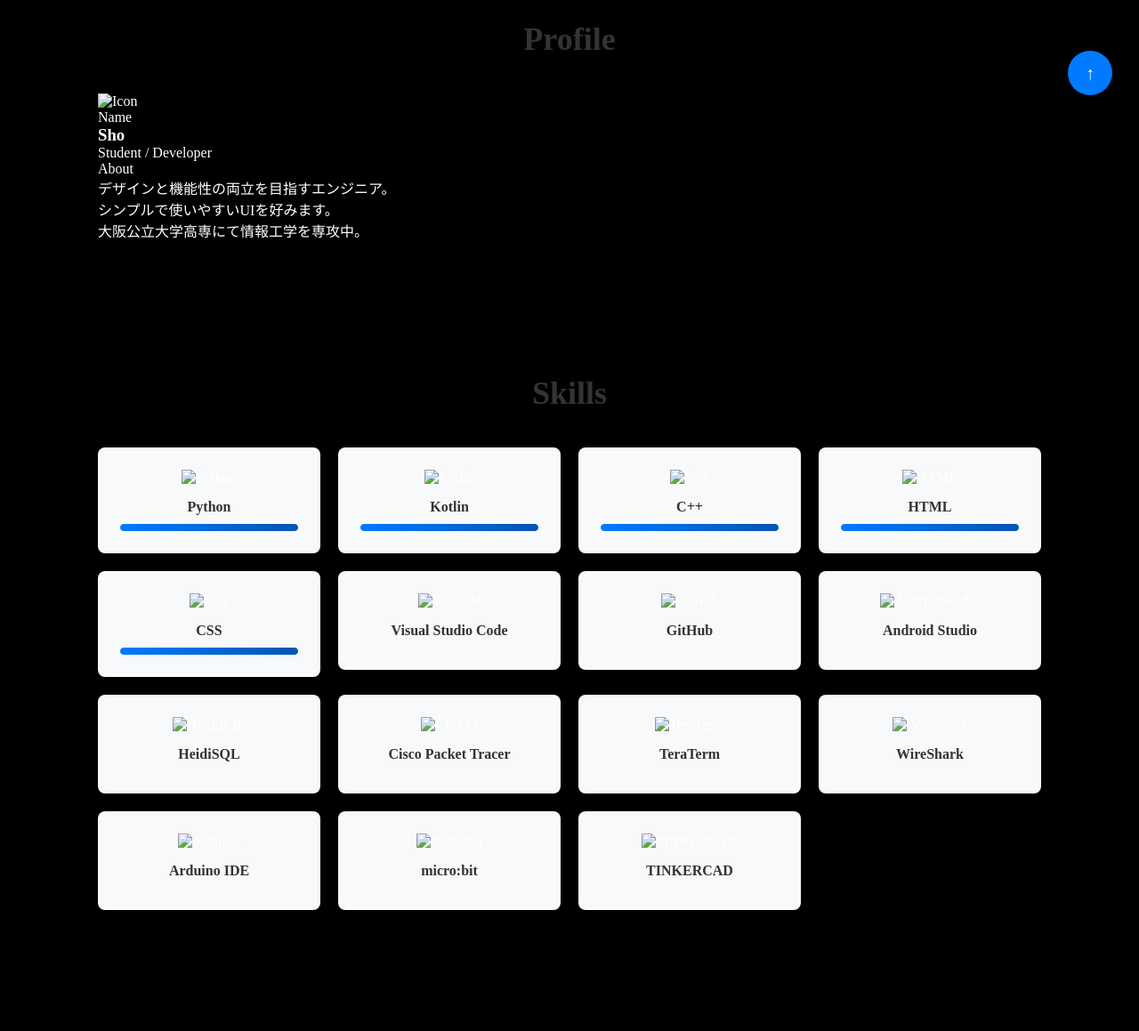
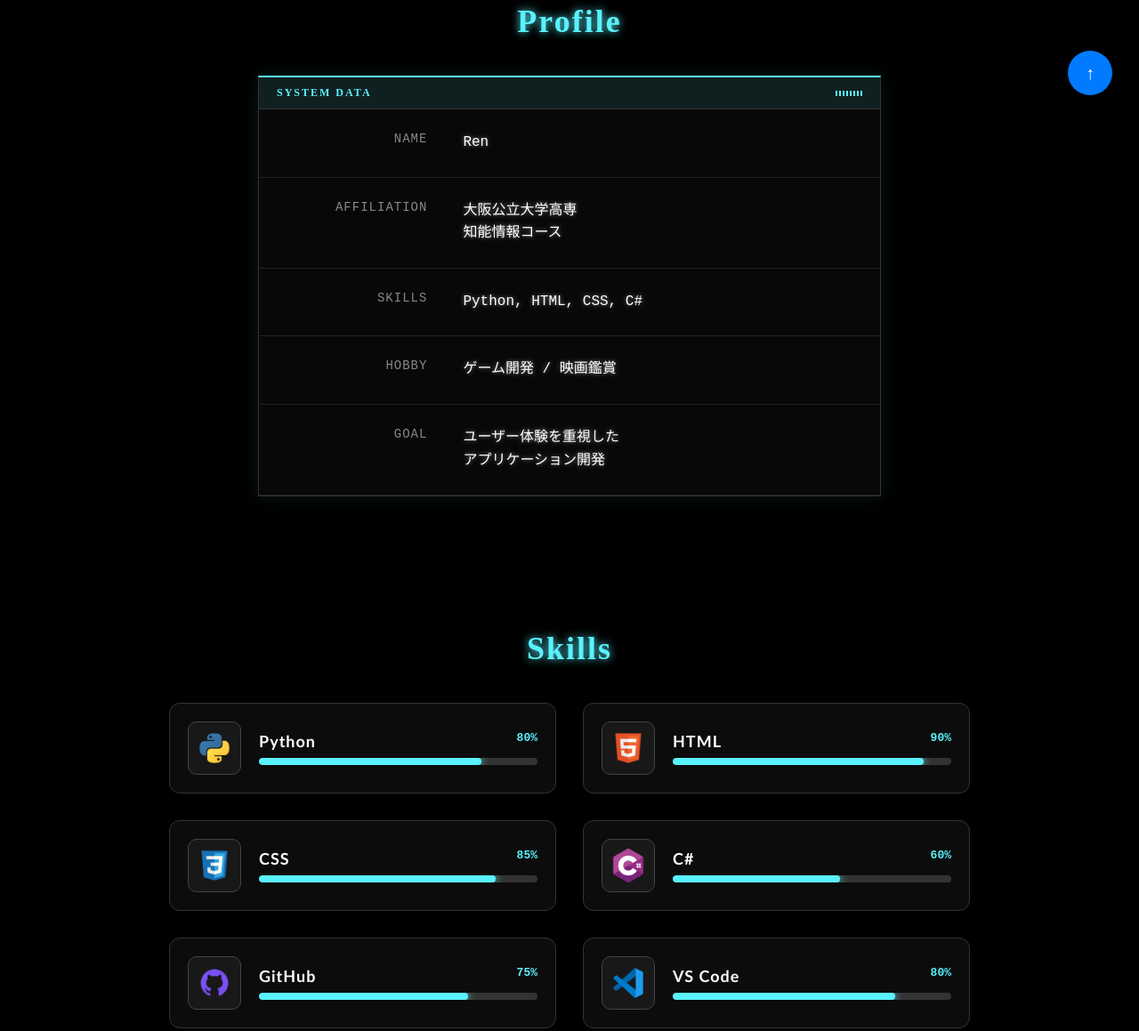
Before and after one commit to renk0n/portfolio, a plain HTML site: page index.html in a window 1280 px wide. Shown: the part 663-1822 px from the top of the page at 89% size. Drawn offline with Linux system fonts and the light colour scheme; files whose address does not match are found by name.

Commit message:
photo skill edit

```diff
--- a/index.css
+++ b/index.css
@@ -35,8 +35,31 @@ body {
     height: 100%;
 }
 
-.header-logo {
-    height: 40px;
+.header-logo-text {
+    font-size: 28px;
+    /* 文字の大きさ */
+    font-weight: bold;
+    /* 太文字 */
+    color: #5af2fd;
+    /* 水色ネオンカラー */
+    text-decoration: none;
+    /* 下線を消す */
+    font-family: 'Trebuchet MS', sans-serif;
+    /* カッコいいフォント */
+    letter-spacing: 2px;
+    /* 文字の間隔を少し空ける */
+
+    /* 👇 ほんのり光らせる */
+    text-shadow: 0 0 10px rgba(90, 242, 253, 0.5);
+    transition: all 0.3s;
+    cursor: default;
+}
+
+/* マウスを乗せた時に強く光る */
+.header-logo-text:hover {
+    text-shadow: 0 0 20px #5af2fd;
+    color: #fff;
+    /* 文字の中心を白くして発光感を出す */
 }
 
 .header-right {
@@ -92,143 +115,257 @@ section h2 {
     font-size: 36px;
     margin-bottom: 40px;
     text-align: center;
-    color: #333;
+    color: #5af2fd;
+    text-shadow: 0 0 10px #5af2fd;
+    font-weight: 800;
+    letter-spacing: 2px;
 }
 
 /* Profile */
-/* Profile (文章形式のスタイル) */
-.profile-content {
-    max-width: 800px;
-    /* 文章が横に長くなりすぎないように幅を制限 */
+/* Profile: サイバー・ステータス表 */
+
+/* 表全体を囲むカード */
+.status-card {
+    max-width: 700px;
     margin: 0 auto;
-    /* 中央寄せ */
-    text-align: left;
-    /* テキストは左寄せ */
-    line-height: 1.8;
-    /* 行間を少し広げて読みやすく */
+    background: rgba(10, 10, 10, 0.8);
+    /* 半透明の黒 */
+    border: 1px solid #333;
+    border-top: 2px solid #5af2fd;
+    /* 上だけ水色のアクセント */
+    box-shadow: 0 0 20px rgba(90, 242, 253, 0.1);
+    backdrop-filter: blur(5px);
 }
 
-.profile-greeting {
-    font-size: 22px;
-    /* 最初の挨拶を少し大きく */
-    font-weight: bold;
-    text-align: center;
-    /* 挨拶だけ中央寄せにしてもOK */
-    margin-bottom: 25px;
+/* カードの上部（飾り） */
+.card-header {
+    display: flex;
+    justify-content: space-between;
+    align-items: center;
+    padding: 10px 20px;
+    background: rgba(90, 242, 253, 0.1);
+    /* 薄い水色背景 */
+    border-bottom: 1px solid #333;
 }
 
-/* 黒背景用：ダーク・グラスモーフィズム */
-.profile-text-simple {
-    max-width: 800px;
-    margin: 0 auto;
-    text-align: left;
-    font-size: 18px;
-    line-height: 1.8;
-
-    /* 👇 ここが変更点：黒いガラスのデザイン */
-    background: rgba(20, 20, 20, 0.6);
-    /* 黒を半透明にする */
-    backdrop-filter: blur(10px);
-    /* 背景をぼかす */
-
-    /* 👇 枠線を水色ネオンにする */
-    border: 1px solid #5af2fd;
-    /* 水色の枠線 */
-    box-shadow: 0 0 20px rgba(90, 242, 253, 0.2);
-    /* 水色のぼんやりした光 */
-
-    color: #fff;
-    /* 文字は白 */
-    border-radius: 20px;
-    padding: 40px;
+.header-title {
+    font-size: 12px;
+    letter-spacing: 2px;
+    color: #5af2fd;
+    font-weight: bold;
 }
 
-/* マウスを乗せた時の動き */
-.profile-text-simple:hover {
-    transform: translateY(-5px);
-    /* ふわっと浮く */
-    box-shadow: 0 0 40px rgba(90, 242, 253, 0.6);
-    /* 光が強くなる！ */
-    background: rgba(20, 20, 20, 0.8);
-    /* 背景が少し濃くなる */
+/* 3つの点（飾り） */
+.header-deco {
+    width: 30px;
+    height: 6px;
+    background: repeating-linear-gradient(90deg,
+            #5af2fd,
+            #5af2fd 2px,
+            transparent 2px,
+            transparent 4px);
 }
 
-/* 強調したい文字（strongタグ）の色 */
-.profile-text-simple strong {
-    color: #5af2fd;
-    /* ここも水色ネオンに合わせる */
-    text-shadow: 0 0 5px #5af2fd;
-    /* 文字自体も少し光らせる */
+/* テーブル本体のデザイン */
+.status-table {
+    width: 100%;
+    border-collapse: collapse;
+    /* 隙間をなくす */
+    font-family: 'Courier New', sans-serif;
+    /* 等幅フォントでデータっぽく */
+}
+
+/* 行（マウスを乗せると光る） */
+.status-table tr {
+    border-bottom: 1px solid #222;
+    /* 薄い区切り線 */
+    transition: all 0.3s;
+}
+
+.status-table tr:hover {
+    background: rgba(90, 242, 253, 0.05);
+    /* うっすら水色に */
+}
+
+/* 左側（項目名） */
+.status-table th {
+    padding: 25px 20px;
+    text-align: right;
+    /* 右寄せにして文字との距離を近づける */
+    width: 30%;
+    /* 幅を指定 */
+    color: #888;
+    /* 文字は暗めに */
+    font-size: 14px;
+    font-weight: normal;
+    letter-spacing: 1px;
+    vertical-align: top;
+    /* 上揃え */
+}
+
+/* 右側（中身） */
+.status-table td {
+    padding: 25px 20px;
+    text-align: left;
+    color: #fff;
+    /* 文字は白くくっきり */
+    font-size: 16px;
+    line-height: 1.6;
+    text-shadow: 0 0 5px rgba(255, 255, 255, 0.5);
+    /* 少し発光させる */
+}
+
+/* スマホ対応 */
+@media (max-width: 600px) {
+
+    .status-table th,
+    .status-table td {
+        display: block;
+        /* 縦並びにする */
+        width: 100%;
+        text-align: left;
+        padding: 10px 20px;
+    }
+
+    .status-table th {
+        color: #5af2fd;
+        /* スマホでは項目名を水色に */
+        font-size: 12px;
+        padding-bottom: 0;
+    }
 }
 
 /* Skills */
-.skills-card-wrapper {
+/* Skills: サイバー・インベントリカード */
+
+.skills-grid {
     display: grid;
-    grid-template-columns: repeat(auto-fit, minmax(200px, 1fr));
-    gap: 20px;
+    /* PC画面では2列 (横に2つ並ぶ) */
+    grid-template-columns: repeat(2, 1fr);
+    gap: 30px;
+    /* カード同士の間隔 */
+    max-width: 900px;
+    margin: 0 auto;
 }
 
-.skills-card-inner {
-    padding: 25px;
-    background-color: #f8f9fa;
-    border-radius: 8px;
-    box-shadow: 0 4px 12px rgba(0, 0, 0, 0.1);
-    text-align: center;
-    transition: transform 0.3s, box-shadow 0.3s;
+/* カード本体 */
+.skill-tech-card {
+    background: rgba(20, 20, 20, 0.6);
+    /* 黒いガラス */
+    border: 1px solid #333;
+    /* 細い枠線 */
+    border-radius: 12px;
+    /* 角丸 */
+    padding: 20px;
+    display: flex;
+    align-items: center;
+    /* 上下中央揃え */
+    gap: 20px;
+    backdrop-filter: blur(5px);
+    /* すりガラス効果 */
+    transition: all 0.3s ease;
+    position: relative;
+    overflow: hidden;
 }
 
-.skills-card-inner:hover {
+
+
+/* マウスを乗せた時のカードの動き */
+.skill-tech-card:hover {
     transform: translateY(-5px);
-    box-shadow: 0 8px 20px rgba(0, 0, 0, 0.15);
+    /* 少し上に動く */
+    border-color: #5af2fd;
+    /* 枠線が水色に */
+    box-shadow: 0 0 20px rgba(90, 242, 253, 0.15);
+    /* 全体が発光 */
+    background: rgba(20, 20, 20, 0.8);
 }
 
-.skills-card-inner,
-.products-card-inner {
-    background-color: #f8f9fa;
+
+/* アイコンが入る箱 */
+.skill-icon-box {
+    width: 60px;
+    height: 60px;
+    background: rgba(255, 255, 255, 0.05);
+    border-radius: 10px;
+    display: flex;
+    align-items: center;
+    justify-content: center;
+    padding: 10px;
+    border: 1px solid #444;
 }
 
-.skills-card-inner.animate,
-.products-card-inner.animate {
-    opacity: 1;
-    transform: translateY(0);
+.skill-icon-box img {
+    width: 100%;
+    height: 100%;
+    object-fit: contain;
 }
 
-.products-card-inner {
-    background-color: #f8f9fa;
+/* 右側のデータエリア */
+.skill-data {
+    flex-grow: 1;
+    /* 残りの幅いっぱいに広がる */
 }
 
-.products-card-inner.animate {
-    transform: translateY(0);
+.skill-header {
+    display: flex;
+    justify-content: space-between;
+    margin-bottom: 8px;
 }
 
-.skills-image {
-    width: 100%;
-    height: 80px;
-    object-fit: contain;
-    margin-bottom: 15px;
+.skill-name {
+    color: #fff;
+    font-size: 18px;
+    font-family: 'Trebuchet MS', sans-serif;
+    letter-spacing: 1px;
 }
 
-.skills-title {
-    font-size: 16px;
+.skill-per {
+    color: #5af2fd;
     font-weight: bold;
-    color: #333;
-    margin-bottom: 10px;
+    font-family: monospace;
+    /* 数字っぽいフォント */
 }
 
-.skill-level {
+/* バーの背景（暗い部分） */
+.skill-bar-bg {
     width: 100%;
     height: 8px;
-    background-color: #e0e0e0;
+    background: #333;
     border-radius: 4px;
     overflow: hidden;
 }
 
-.skill-bar {
+/* バーの中身（光る部分） */
+.skill-bar-fill {
     height: 100%;
-    background: linear-gradient(90deg, #007bff, #0056b3);
-    width: 100%;
-    transition: width 1s ease-in-out;
+    background: #5af2fd;
+    /* 水色ネオン */
     border-radius: 4px;
+    box-shadow: 0 0 10px #5af2fd;
+    /* バー自体を光らせる */
+
+    /* アニメーション */
+    width: 0;
+    /* 最初は0 */
+    animation: fillBar 1.5s ease-out forwards;
+    /* 1.5秒かけて伸びる */
+}
+
+/* バーが伸びるアニメーション定義 */
+@keyframes fillBar {
+    from {
+        width: 0;
+    }
+
+    /* to は HTMLに書いた style="width: 80%" まで伸びる */
+}
+
+/* スマホ対応（1列にする） */
+@media (max-width: 768px) {
+    .skills-grid {
+        grid-template-columns: 1fr;
+    }
 }
 
 /* Products */
--- a/index.html
+++ b/index.html
@@ -2,7 +2,7 @@
 <html>
     <head>
         <meta charset="utf-8">
-        <title>My Portfolio</title>
+        <title>Ren Portfolio</title>
         <meta name="viewport" content="width=device-width, initial-scale=1">
         <link rel="stylesheet" href="index.css">
         <link rel="stylesheet" href="responsive.css">
@@ -11,7 +11,7 @@
         <header class="header">
             <div class="container">
                 <div class="header-left">
-                    <img class="header-logo" src="image/スクリーンショット 2024-11-21 004749.png" alt="My Portfolio">
+                    <div class="header-logo-text">Ren.</div>
                 </div>
                 <nav class="header-right">
                     <a href="#top">Top</a>
@@ -25,144 +25,143 @@
         <main>
             <section class="main-visual" id="top">
                 <div class="container">
-                    <h1 class="top-title">れんのポートフォリオ</h1>
+                    <h1 class="top-title">Ren portfolio</h1>
                 </div>
             </section>
             <section class="profile" id="profile">
     <div class="container">
         <h2>Profile</h2>
 
-        <div class="bento-grid">
-            <div class="bento-card photo-card">
-                <img src="image/logo/github_black_logo_icon_147128.png" alt="Icon">
+        <div class="status-card">
+            <div class="card-header">
+                <span class="header-title">SYSTEM DATA</span>
+                <div class="header-deco"></div>
             </div>
 
-            <div class="bento-card name-card">
-                <span class="label">Name</span>
-                <h3>Sho</h3>
-                <p class="job-title">Student / Developer</p>
+            <table class="status-table">
+                <tbody>
+                    <tr>
+                        <th>NAME</th>
+                        <td>Ren</td>
+                    </tr>
+                    <tr>
+                        <th>AFFILIATION</th>
+                        <td>大阪公立大学高専<br>知能情報コース</td>
+                    </tr>
+                    <tr>
+                        <th>SKILLS</th>
+                        <td>Python, HTML, CSS, C#</td>
+                    </tr>
+                    <tr>
+                        <th>HOBBY</th>
+                        <td>ゲーム開発 / 映画鑑賞  </td>
+                    </tr>
+                    <tr>
+                        <th>GOAL</th>
+                        <td>ユーザー体験を重視した<br>アプリケーション開発</td>
+                    </tr>
+                </tbody>
+            </table>
         </div>
 
-            <div class="bento-card bio-card">
-                <span class="label">About</span>
-                <p>
-                    デザインと機能性の両立を目指すエンジニア。<br>
-                    シンプルで使いやすいUIを好みます。<br>
-                    大阪公立大学高専にて情報工学を専攻中。
-                </p>
-            </div>
-        </div>
     </div>
 </section>
             <section class="skills" id="skills">
     <div class="container">
         <h2>Skills</h2>
-                <div class="skills-card-wrapper">
-                    <div class="skills-card">
-                        <div class="skills-card-inner">
-                            <img class="skills-image" src="image/logo/file_type_python_icon_130221.png" alt="Python">
-                            <h3 class="skills-title">Python</h3>
-                            <div class="skill-level">
-                                <div class="skill-bar" data-level="80"></div>
+
+        <div class="skills-grid">
+
+            <div class="skill-tech-card">
+                <div class="skill-icon-box">
+                    <img src="image/file_type_python_icon_130221.png" alt="Python">
+                </div>
+                <div class="skill-data">
+                    <div class="skill-header">
+                        <h3 class="skill-name">Python</h3>
+                        <span class="skill-per">80%</span>
+                    </div>
+                    <div class="skill-bar-bg">
+                        <div class="skill-bar-fill" style="width: 80%;"></div>
                     </div>
                 </div>
             </div>
-                    <div class="skills-card">
-                        <div class="skills-card-inner">
-                            <img class="skills-image" src="image/logo/file_type_kotlin_icon_130487.png" alt="Kotlin">
-                            <h3 class="skills-title">Kotlin</h3>
-                            <div class="skill-level">
-                                <div class="skill-bar" data-level="70"></div>
+
+            <div class="skill-tech-card">
+                <div class="skill-icon-box">
+                    <img src="image/file_type_html_icon_130541.png" alt="HTML">
+                </div>
+                <div class="skill-data">
+                    <div class="skill-header">
+                        <h3 class="skill-name">HTML</h3>
+                        <span class="skill-per">90%</span>
+                    </div>
+                    <div class="skill-bar-bg">
+                        <div class="skill-bar-fill" style="width: 90%;"></div>
                     </div>
                 </div>
             </div>
-                    <div class="skills-card">
-                        <div class="skills-card-inner">
-                            <img class="skills-image" src="image/logo/emblem-c-plus-programming-language-600nw-1669056601 (1).png" alt="C++">
-                            <h3 class="skills-title">C++</h3>
-                            <div class="skill-level">
-                                <div class="skill-bar" data-level="60"></div>
+
+            <div class="skill-tech-card">
+                <div class="skill-icon-box">
+                    <img src="image/file_type_css_icon_130661.png" alt="CSS">
+                </div>
+                <div class="skill-data">
+                    <div class="skill-header">
+                        <h3 class="skill-name">CSS</h3>
+                        <span class="skill-per">85%</span>
+                    </div>
+                    <div class="skill-bar-bg">
+                        <div class="skill-bar-fill" style="width: 85%;"></div>
                     </div>
                 </div>
             </div>
-                    <div class="skills-card">
-                        <div class="skills-card-inner">
-                            <img class="skills-image" src="image/logo/file_type_html_icon_130541.png" alt="HTML">
-                            <h3 class="skills-title">HTML</h3>
-                            <div class="skill-level">
-                                <div class="skill-bar" data-level="85"></div>
+
+            <div class="skill-tech-card">
+                <div class="skill-icon-box">
+                    <img src="image/c-sharp.png" alt="C#">
+                </div>
+                <div class="skill-data">
+                    <div class="skill-header">
+                        <h3 class="skill-name">C#</h3>
+                        <span class="skill-per">60%</span>
+                    </div>
+                    <div class="skill-bar-bg">
+                        <div class="skill-bar-fill" style="width: 60%;"></div>
                     </div>
                 </div>
             </div>
-                    <div class="skills-card">
-                        <div class="skills-card-inner">
-                            <img class="skills-image" src="image/logo/file_type_css_icon_130661.png" alt="CSS">
-                            <h3 class="skills-title">CSS</h3>
-                            <div class="skill-level">
-                                <div class="skill-bar" data-level="75"></div>
+
+            <div class="skill-tech-card">
+                <div class="skill-icon-box">
+                    <img src="image/icons8-github-64.png" alt="GitHub">
+                </div>
+                <div class="skill-data">
+                    <div class="skill-header">
+                        <h3 class="skill-name">GitHub</h3>
+                        <span class="skill-per">75%</span>
+                    </div>
+                    <div class="skill-bar-bg">
+                        <div class="skill-bar-fill" style="width: 75%;"></div>
                     </div>
                 </div>
             </div>
-                    <div class="skills-card">
-                        <div class="skills-card-inner">
-                            <img class="skills-image" src="image/logo/file_type_vscode_icon_130084.png" alt="VSCode">
-                            <h3 class="skills-title">Visual Studio Code</h3>
+
+            <div class="skill-tech-card">
+                <div class="skill-icon-box">
+                    <img src="image/file_type_vscode_icon_130084.png" alt="VS Code">
+                </div>
+                <div class="skill-data">
+                    <div class="skill-header">
+                        <h3 class="skill-name">VS Code</h3>
+                        <span class="skill-per">80%</span>
+                    </div>
+                    <div class="skill-bar-bg">
+                        <div class="skill-bar-fill" style="width: 80%;"></div>
                     </div>
                 </div>
-                    <div class="skills-card">
-                        <div class="skills-card-inner">
-                            <img class="skills-image" src="image/logo/github_black_logo_icon_147128.png" alt="GitHub">
-                            <h3 class="skills-title">GitHub</h3>
             </div>
-                    </div>
-                    <div class="skills-card">
-                        <div class="skills-card-inner">
-                            <img class="skills-image" src="image/logo/android-studio-icon.png" alt="AndroidStudio">
-                            <h3 class="skills-title">Android Studio</h3>
-                        </div>
-                    </div>
-                    <div class="skills-card">
-                        <div class="skills-card-inner">
-                            <img class="skills-image" src="image/logo/HeidiSQL Logo.png" alt="HeidiSQL">
-                            <h3 class="skills-title">HeidiSQL</h3>
-                        </div>
-                    </div>
-                    <div class="skills-card">
-                        <div class="skills-card-inner">
-                            <img class="skills-image" src="image/logo/cisco-logo-0.png" alt="CISCO">
-                            <h3 class="skills-title">Cisco Packet Tracer</h3>
-                        </div>
-                    </div>
-                    <div class="skills-card">
-                        <div class="skills-card-inner">
-                            <img class="skills-image" src="image/logo/teraterm.png" alt="TeraTerm">
-                            <h3 class="skills-title">TeraTerm</h3>
-                        </div>
-                    </div>
-                    <div class="skills-card">
-                        <div class="skills-card-inner">
-                            <img class="skills-image" src="image/logo/pngkit_whatsup-icon-png_3657626.png" alt="WireShark">
-                            <h3 class="skills-title">WireShark</h3>
-                        </div>
-                    </div>
-                    <div class="skills-card">
-                        <div class="skills-card-inner">
-                            <img class="skills-image" src="image/logo/arduino-logo-0.png" alt="Arduino">
-                            <h3 class="skills-title">Arduino IDE</h3>
-                        </div>
-                    </div>
-                    <div class="skills-card">
-                        <div class="skills-card-inner">
-                            <img class="skills-image" src="image/logo/microbit Logo-600x315.png" alt="micro:bit">
-                            <h3 class="skills-title">micro:bit</h3>
-                        </div>
-                    </div>
-                    <div class="skills-card">
-                        <div class="skills-card-inner">
-                            <img class="skills-image" src="image/logo/R.png" alt="TINKERCAD">
-                            <h3 class="skills-title">TINKERCAD</h3>
-                        </div>
-                    </div>
+
         </div>
     </div>
 </section>
```
Also changed, not shown: image/c-sharp.png (added), image/file_type_css_icon_130661.png (added), image/file_type_html_icon_130541.png (added), image/file_type_python_icon_130221.png (added), image/file_type_vscode_icon_130084.png (added), image/github_black_logo_icon_147128.png (added), image/icons8-github-64.png (added). Lines whose indentation alone changed are shown as unchanged.
